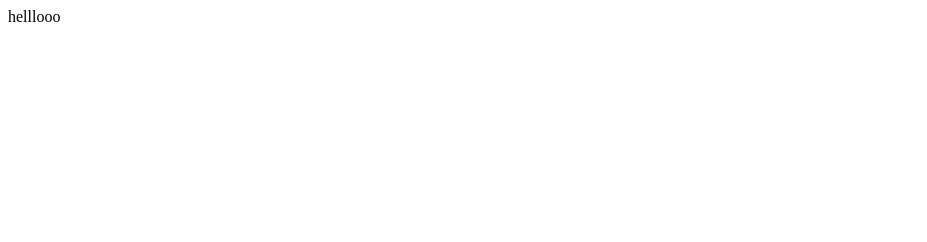
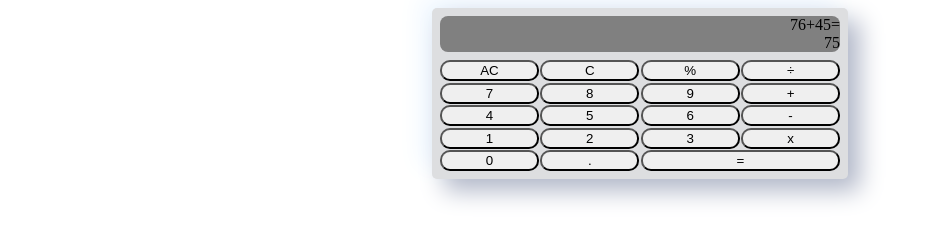
Before and after one commit to rickmed/The-Odin-Project, a plain HTML site: page calculator/index.html in a window 1280 px wide. Shown: the whole page, without its empty margins (0-927 px from the left). Drawn offline with Linux system fonts and the light colour scheme.

Commit message:
Add basic html structure and styles

```diff
--- a/calculator/index.html
+++ b/calculator/index.html
@@ -1,10 +1,37 @@
 <head>
     <meta charset="UTF-8">
     <meta name="viewport" content="width=device-width, initial-scale=1.0">
+    <link rel="stylesheet" href="styles.css">
     <title>Calculator</title>
     <script src="script.js"></script>
 </head>
 <body>
-    <div>helllooo</div>
+    <container>
+        <screen>
+            <user_input>76+45=</user_input>
+            <result>75</result>
+        </screen>
+        <buttons_area>
+            <button>AC</button>
+            <button>C</button>
+            <button>%</button>
+            <button>÷</button>
+            <button>7</button>
+            <button>8</button>
+            <button>9</button>
+            <button>+</button>
+            <button>4</button>
+            <button>5</button>
+            <button>6</button>
+            <button>-</button>
+            <button>1</button>
+            <button>2</button>
+            <button>3</button>
+            <button>x</button>
+            <button>0</button>
+            <button>.</button>
+            <button id="equals">=</button>
+        </buttons_area>
+    </container>
 </body>
 </html>
--- a/calculator/styles.css
+++ b/calculator/styles.css
@@ -0,0 +1,33 @@
+container {
+    max-width: 400px;
+    display: block;
+    margin: 0.1rem auto;
+    background: #dddee0;
+    padding: 0.5rem;
+    border-radius: 5px;
+    box-shadow: 12px 12px 24px #b2b8c9, -12px -12px 24px #f0f8ff;
+}
+
+buttons_area {
+    display: grid;
+    grid-template-columns: repeat(4, 1fr);
+    gap: 0.1rem;
+}
+
+button {
+    border-radius: 10px;
+}
+
+button#equals {
+    grid-column: span 2;
+}
+
+screen {
+    /* height: 100px; */
+    background-color: gray;
+    display: flex;
+    flex-direction: column;
+    align-items: flex-end;
+    margin-bottom: 0.5rem;
+    border-radius: 0.5rem;
+}
```
